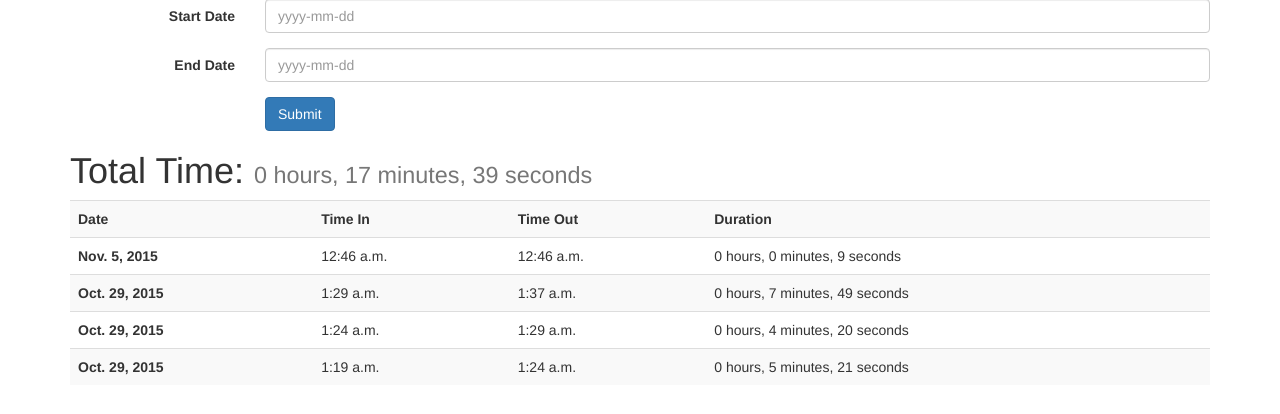
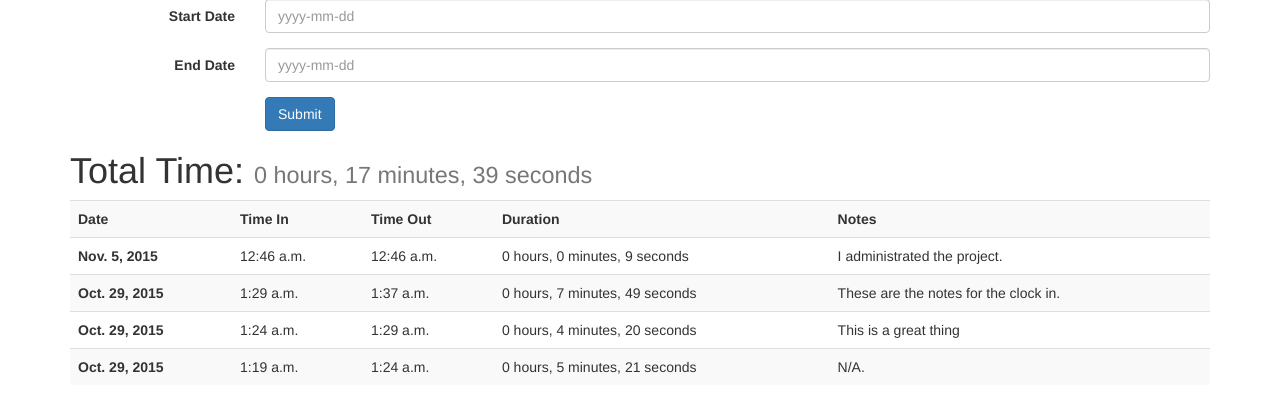
Before and after one commit to RidleyLarsen/cs4990, a Django app: page /event/list/2/ in a window 1280 px wide. Shown: the part 174-588 px from the top of the page. Run offline with Django 3.2, Linux system fonts and the light colour scheme; a user stored in the database is signed in; data comes from the database, SQL or seed files in the repository; both versions use the stored data as it was after the commit; some libraries are stand-ins or nearby versions.

Commit message:
Made some improvements to the time clock.

```diff
--- a/project7/project7/settings.py
+++ b/project7/project7/settings.py
@@ -32,6 +32,7 @@ DEBUG = True
 
 ALLOWED_HOSTS = []
 
+LOGIN_REDIRECT_URL = "/"
 
 # Application definition
 
--- a/project7/project7/timeclock/forms.py
+++ b/project7/project7/timeclock/forms.py
@@ -37,7 +37,6 @@ class VolunteerApplication(ModelForm):
                 'emergency_contact_phone',
                 'emergency_contact_relationship',
             ),
-            Div('work_experience'),
             Fieldset(
                 'User Details',
                 'username',
--- a/project7/project7/timeclock/models.py
+++ b/project7/project7/timeclock/models.py
@@ -1,4 +1,4 @@
-from dateutil import relativedelta
+from dateutil.relativedelta import relativedelta
 from django.db import models
 from django.contrib.auth.models import User
 from django.core.urlresolvers import reverse
--- a/project7/project7/timeclock/templates/event/list.html
+++ b/project7/project7/timeclock/templates/event/list.html
@@ -100,7 +100,7 @@
     {% endif %}
     <table class="table table-striped">
     <tr>
-        <th>Date</th><th>Time In</th><th>Time Out</th><th>Duration</th>
+        <th>Date</th><th>Time In</th><th>Time Out</th><th>Duration</th><th>Notes</th>
     </tr>
     {% for object in object_list %}
         <tr>
@@ -108,6 +108,7 @@
             <td>{{ object.time_in.time }}</td>
             <td>{{ object.time_out.time }}</td>
             <td>{{ object.duration }}</td>
+            <td>{{ object.notes|default:"N/A." }}</td>
         </tr>
     {% endfor %}
     </table>
--- a/project7/project7/timeclock/views.py
+++ b/project7/project7/timeclock/views.py
@@ -4,7 +4,7 @@ from django.contrib.auth.decorators import login_required
 from django.contrib.auth.models import User
 from django.contrib.auth.views import password_reset, password_reset_confirm
 from django.core.urlresolvers import reverse
-from django.http import HttpResponseRedirect
+from django.http import HttpResponseRedirect, HttpResponseForbidden
 from django.utils import timezone
 from django.utils.decorators import method_decorator
 from django.views.generic import CreateView, DetailView, DeleteView, ListView,\
@@ -151,6 +151,14 @@ class EventListView(ListView):
                 context['total_hours'] = None
         return context
 
+    def dispatch(self, request, *args, **kwargs):
+        user = User.objects.get(pk=self.kwargs.get('pk', None))
+        print user, request.user
+        if user != request.user and not request.user.is_superuser:
+            return HttpResponseForbidden("You are not allowed to access this page.")
+        else:
+            return super(EventListView, self).dispatch(request, *args, **kwargs)
+
 
 class EventCalendarView(ListView):
     model = Event
```
Also changed, not shown: project7/db.sqlite3.
